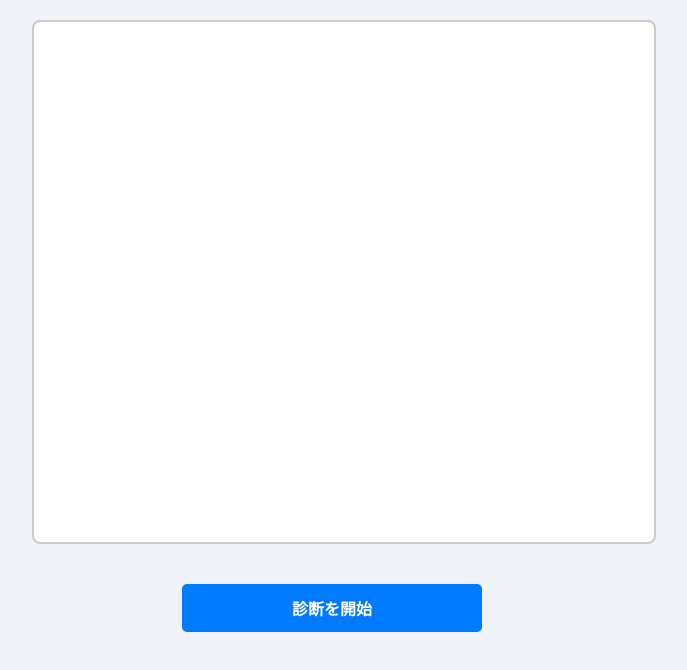
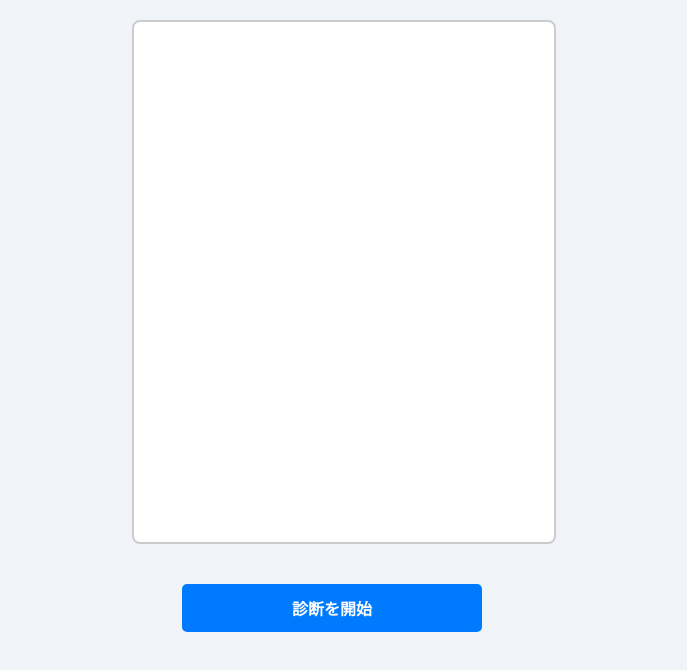
Before and after one commit to HALU2025/facescan-minimal, a website: page index.html in a window 1280 px wide. Shown: the whole page, without its empty margins (308-995 px from the left). Drawn offline with Linux system fonts and the light colour scheme.

```diff
--- a/style.css
+++ b/style.css
@@ -6,8 +6,8 @@
 }
 
 .container {
-  width: 90%;
-  max-width: 600px;
+  width: 100%;
+  max-width: 400px;
   margin: 20px auto;
   text-align: center;
 }
```
